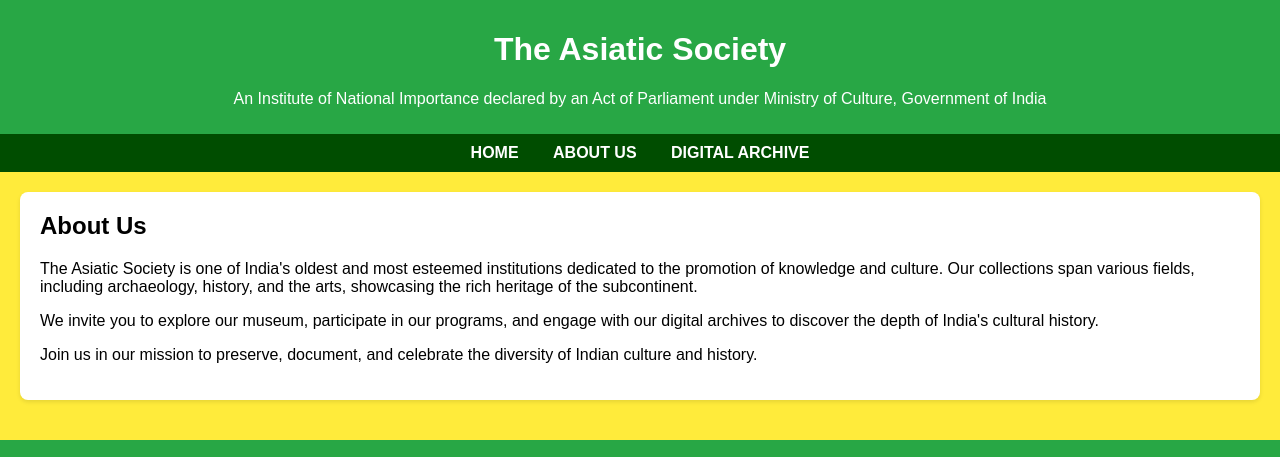
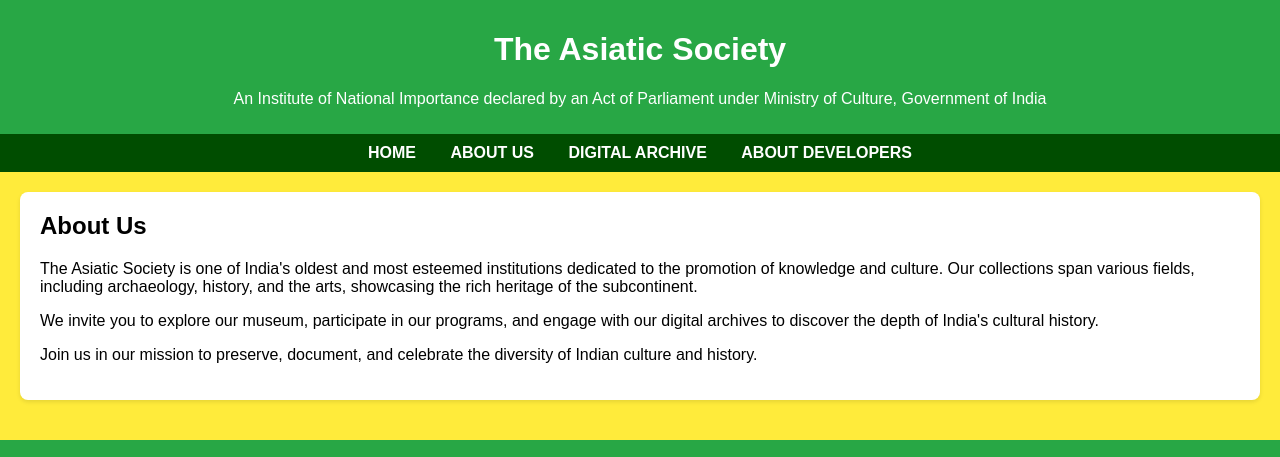
Before and after one commit to Swastika47/ASIATIC-SOCIETY, a plain HTML site: page about.html in a window 1280 px wide. Shown: the top 457 px of the page. Drawn offline with Linux system fonts and the light colour scheme.

Commit message:
Update about.html

```diff
--- a/about.html
+++ b/about.html
@@ -20,6 +20,7 @@
             <li><a href="index.html">HOME</a></li>
             <li><a href="about.html">ABOUT US</a></li>
             <li><a href="digital_archive.html">DIGITAL ARCHIVE</a></li>
+             <li><a href="developer.html">ABOUT DEVELOPERS</a></li>
         </ul>
     </nav>
 
```
